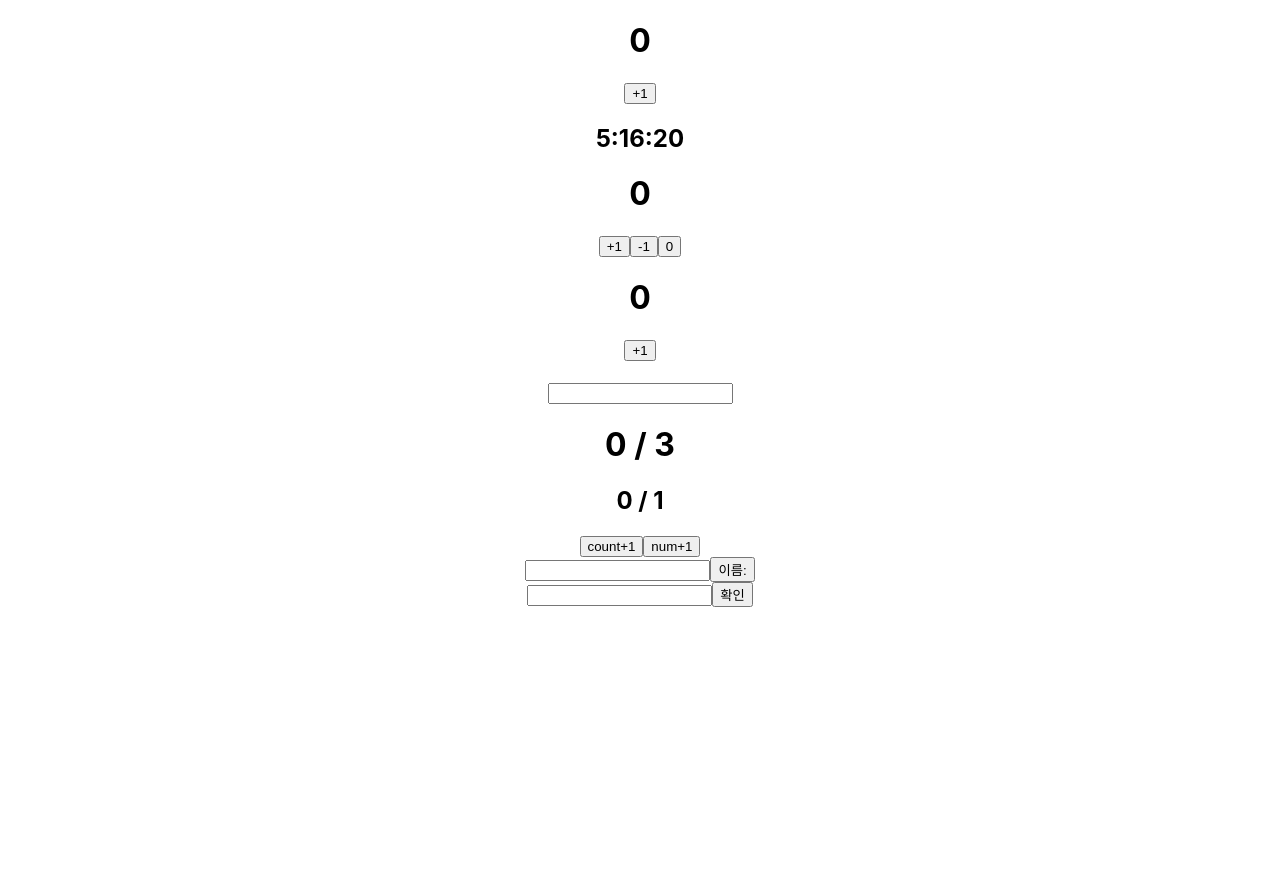
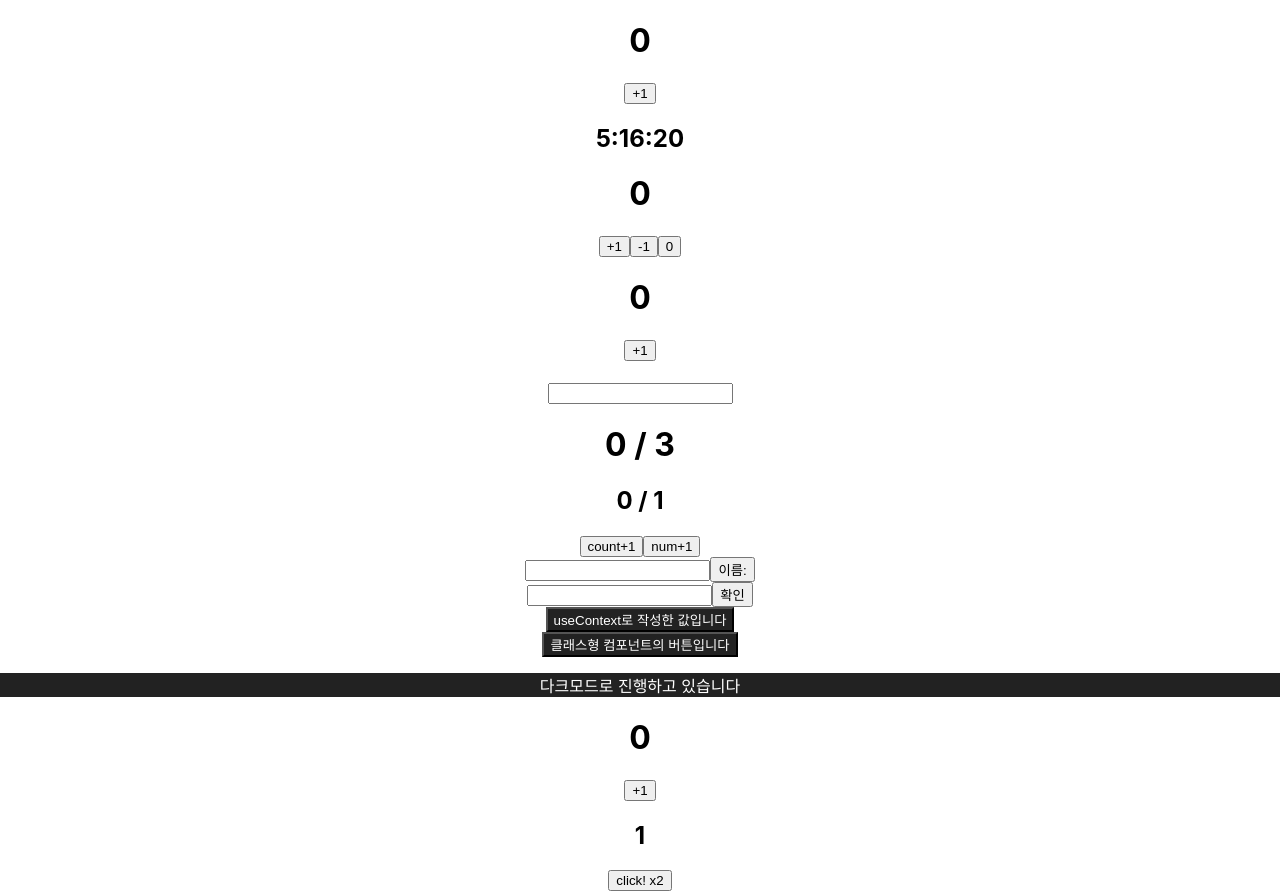
Before and after one commit to sjerry-kim/-Study-Academy_React, a React (Create React App) app in the folder react-hook/: page / in a window 1280 px wide. Before the commit the page ends 800 px from the top, so only its background shows below. Built offline with nearby package versions, Linux system fonts and the light colour scheme.

Commit message:
221020_1st_Commit

```diff
--- a/react-hook/src/App.js
+++ b/react-hook/src/App.js
@@ -4,6 +4,9 @@ import ReducerComp from './components/ReducerComp';
 import UseMemoComp from './components/UseMemoComp';
 import CallbackComp from './components/CallbackComp';
 import RefComp from './components/RefComp';
+import ContextCompAll from './components/ContextCompAll';
+import ContextParentComp1 from './components/CentextParentComp1';
+
 
 function App() {
   return (
@@ -13,6 +16,8 @@ function App() {
       <UseMemoComp />
       <CallbackComp />
       <RefComp />
+      <ContextCompAll />
+      <ContextParentComp1 />
     </div>
   );
 }
--- /dev/null
+++ b/react-hook/src/components/CentextParentComp1.jsx
@@ -0,0 +1,39 @@
+// 부모 컴포넌트가 되어서 context를 통해 value값을 전달
+// value값에 state와 dispatch를 전달 (객체형태로)
+import { useReducer } from "react";
+// 실습1. 즉석 실습
+// 1) NumContext를 통해서, useState를 사용하여, num값과 setNum 전달하기
+// 2) ContextChildrenComp4를 만들어 출력하고 증가하는 버튼을 사용하세요.
+import { CountContext } from "./ContextComp2";
+import ContextChildrenComp3 from "./ContextChildrenComp3";
+import { useState } from "react";
+import { NumContext } from "./ContextComp2";
+import ContextChildrenComp4 from "./ContextChildrenComp4";
+
+function reducer(state, action){
+  switch (action.type){
+    case 'increment' :
+      return {count : state.count + 1}
+    case 'decrement' :
+      return {count : state.count - 1}
+  }
+}
+
+const ContextParentComp1 = () => {
+  const [state, dispatch] = useReducer(reducer,{count:0})
+  // 실습1. 즉석 실습
+  const [num, setNum] = useState(1);
+  return (
+    <div>
+      <CountContext.Provider value={{state: state, dispatch: dispatch}}>
+        <ContextChildrenComp3 />
+      </CountContext.Provider>
+      {/* 실습1. 즉석 실습 */}
+      <NumContext.Provider value={{num : num, setNum: setNum}}>
+        <ContextChildrenComp4 />
+      </NumContext.Provider>
+    </div>
+  );
+}
+
+export default ContextParentComp1;
--- /dev/null
+++ b/react-hook/src/components/ContextChildrenComp3.jsx
@@ -0,0 +1,16 @@
+import { useContext } from "react";
+// 사용할 콘텍스트를 가져오기
+import { CountContext } from "./ContextComp2";
+
+const ContextChildrenComp3 = () => {
+  const {state, dispatch} = useContext(CountContext);
+  return (
+    <div>
+      <h1>{state.count}</h1> {/* useReducer로 가져온 값은 앞에 state값을 붙여줘야 함 - reducer 함수..?  */}
+      {/* onClick 안에 익명함수로 감싸주어야함 바로 넣으면 무한루프에 빠짐 */}
+      <button onClick={() => {dispatch({type: "increment"})}}>+1</button>
+    </div>
+  );
+}
+
+export default ContextChildrenComp3;
--- /dev/null
+++ b/react-hook/src/components/ContextChildrenComp4.jsx
@@ -0,0 +1,14 @@
+// 실습1. 즉석 실습
+import { useContext } from "react";
+import { NumContext } from "./ContextComp2";
+
+const ContextChildrenComp4 = () => {
+  const {num, setNum} = useContext(NumContext);
+  return (
+    <div>
+      <h2>{num}</h2>
+      <button onClick={()=>{setNum(num*2)}}>click! x2</button>
+    </div>
+  );
+}
+export default ContextChildrenComp4;
--- /dev/null
+++ b/react-hook/src/components/ContextComp2.jsx
@@ -0,0 +1,15 @@
+// context의 value값을 공용으로 쓰기 위해서
+// 파일을 따로 작성하여 모듈로 사용할 수 있음 ...글쿤
+// 현재 파일이름과 export의 이름을 다르게 사용한 이유
+// : 하나에 여러개의 컴포넌ㅌ느를 내보내고 있기에 이름을 사용에 맞게 다르게 작성
+
+import React from "react";
+// 필요한 context들을 하나의 js 파일에 모아서 사용
+// export를 통해 내보낼 수 있음
+
+// count와 관련된 Context
+export const CountContext = React.createContext(null);
+
+// 실습1. 즉석실습
+// Num과 관련된 Context
+export const NumContext = React.createContext(null);
--- /dev/null
+++ b/react-hook/src/components/ContextCompAll.jsx
@@ -0,0 +1,101 @@
+// useContext 사용 및 확인 위해 여러 개의 컴포넌트를 작성
+// useContext의 데이터 관리 특성
+// : 리액트는 부모의 값을 props을 통해 계속해서 아래로 내려주는 형식으로 사용
+// 그러나 useContext를 사용하면 중간에 props 전해주는 것 없이 자손 컴포넌트에 값을 전해줄 수 있음
+
+import React, { Component } from "react";
+import { useContext } from "react";
+
+// useContext를 통해서 공유할 값을 객체 형태로 작성
+const themes = {
+  light: {
+    foreground: "#000000",
+    background: "#eeeeee"
+  },
+  dark: {
+    foreground: "#ffffff",
+    background: "#222222"
+  },
+  blue: {
+    foreground: "white",
+    background: "blue"
+  }
+
+};
+//  useContext를 통해서 값을 공유하기 위해 createContext 사용
+const ThemeContext = React.createContext(null);
+
+const ContextCompAll = () => {
+  return (
+    <div>
+      {/* createContext로 만든 컴포넌트로 값을 사용하는 컴포넌트를 감싼다 */}
+      <ThemeContext.Provider value={themes.dark}>
+      <Toolbar />
+      </ThemeContext.Provider>
+    </div>
+  );
+}
+
+export default ContextCompAll;
+
+// ContextCompAll에서 사용할 컴포넌트
+// 현재 컴포넌트에서만 사용할 수 있다
+// -> exprot default는 사용하지 않아도 됨
+
+// 함수형 컴포넌트 Toolbar => ContextCompAll을 부모로 삼고, 2개의 자식을 갖는 컴포넌트
+const Toolbar = () => {
+  return (
+    <div>
+      <ThemeButtonFunc />
+      <ThemeButtonClass />
+      <ThemePtagFunc />
+    </div>
+  );
+}
+
+// Toolbar 컴포넌트 안에 들어갈 컴포넌트 - useContext를 통해서
+// 함수형 컴포넌트
+const ThemeButtonFunc = () => {
+  // useContext를 통해서 조상의 값에 접근할 수 있다
+  // createContext로 만든 컴포넌트를 가져와서 값을 사용.
+  const themes = useContext(ThemeContext);
+  return (
+    <div>
+      <button style={{
+        backgroundColor : themes.background,
+        color: themes.foreground}}> useContext로 작성한 값입니다</button>
+    </div>
+  );
+}
+
+// 클래스형 컴포넌트
+class ThemeButtonClass extends Component {
+  // 클래스로 값을 가져올 때 static을 통해서 contextType으로 가져옴
+  static contextType = ThemeContext;
+  render() {
+    return (
+      <div>
+        <button style={{
+          // conctextType이 아니라 context로 접근함
+          backgroundColor: this.context.background,
+          color : this.context.foreground}} >클래스형 컴포넌트의 버튼입니다</button>
+      </div>
+    );
+  }
+}
+
+// Toolbar안에 들어갈 새로운 p태그 - 컴포넌트 작성
+// 함수형으로 만들어서 동일한 theme.dark를 가질 수 있도록 작성
+// + themes에 blue를 추가해서 배경색이 blue이고 color가 white 주제를 만들어서 확인
+
+const ThemePtagFunc  = () => {
+  const themes = useContext(ThemeContext);
+  return (
+    <div>
+      <p style={{
+        backgroundColor : themes.background,
+        color : themes.foreground
+      }}>다크모드로 진행하고 있습니다</p>
+    </div>
+  );
+}
--- a/react-hook/src/components/ReducerComp.jsx
+++ b/react-hook/src/components/ReducerComp.jsx
@@ -5,16 +5,18 @@ import ReducerCountComp from "./ReducerCountComp";
 import MemoComp from "./MemoComp";
 
 function reducer(state, action){
+  // state 안에 여러개의 값이 있을 때, 이전 값을 유지해주어야 한다
+  // 이전 값을 유지하기 위해 : ... 스프레드 연산자를 추가 !!! 😡😡😡
   switch(action.type){
     case 'increment' :
-      return {count : state.count+1}
+      return {...state, count : state.count+1}
     case 'decrement' :
-      return {count : state.count-1}
+      return {...state, count : state.count-1}
     case 'zero' :
-      return {count: 0}
+      return {...state, count: 0}
     // case 추가
     case 'changeInput':
-      return {input : action.payload} // <- e.target.value 값이 payload에 들어가 있음
+      return {...state, input : action.payload} // <- e.target.value 값이 payload에 들어가 있음
   }
 }
 
```
